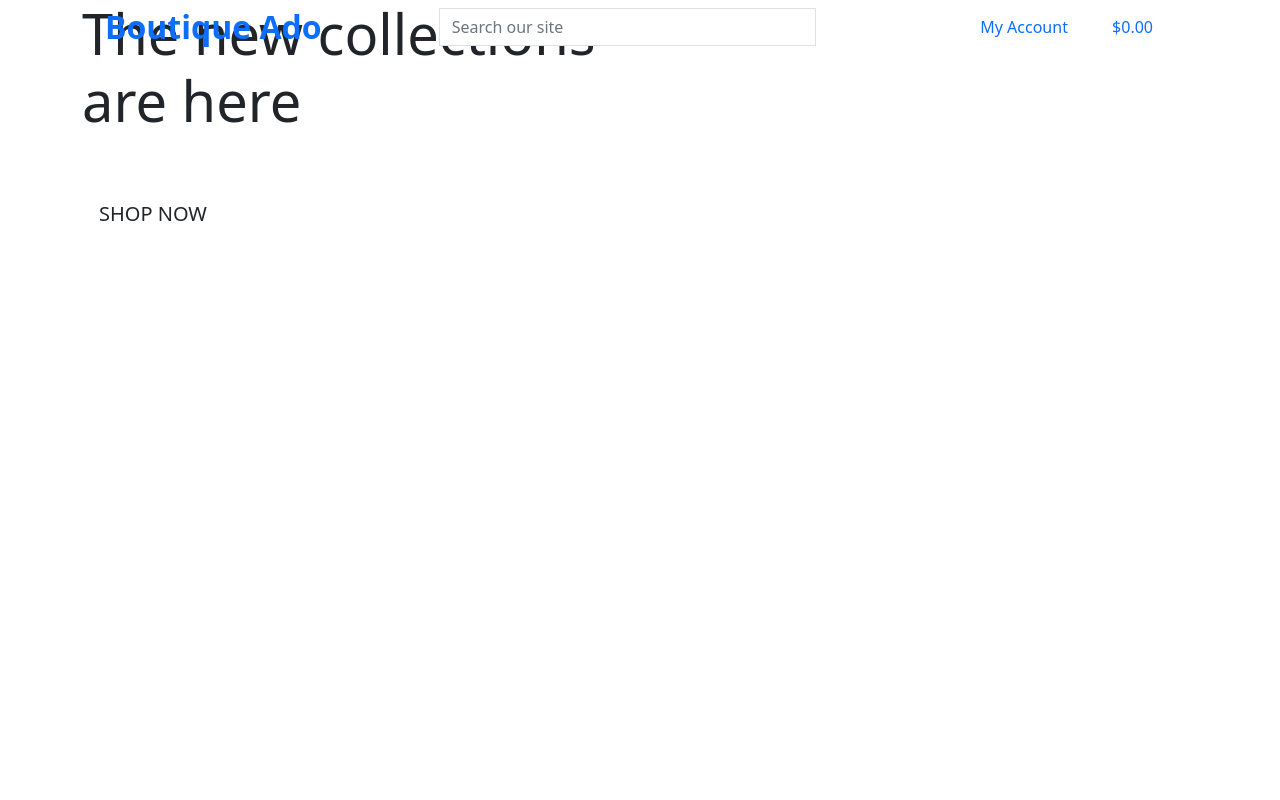
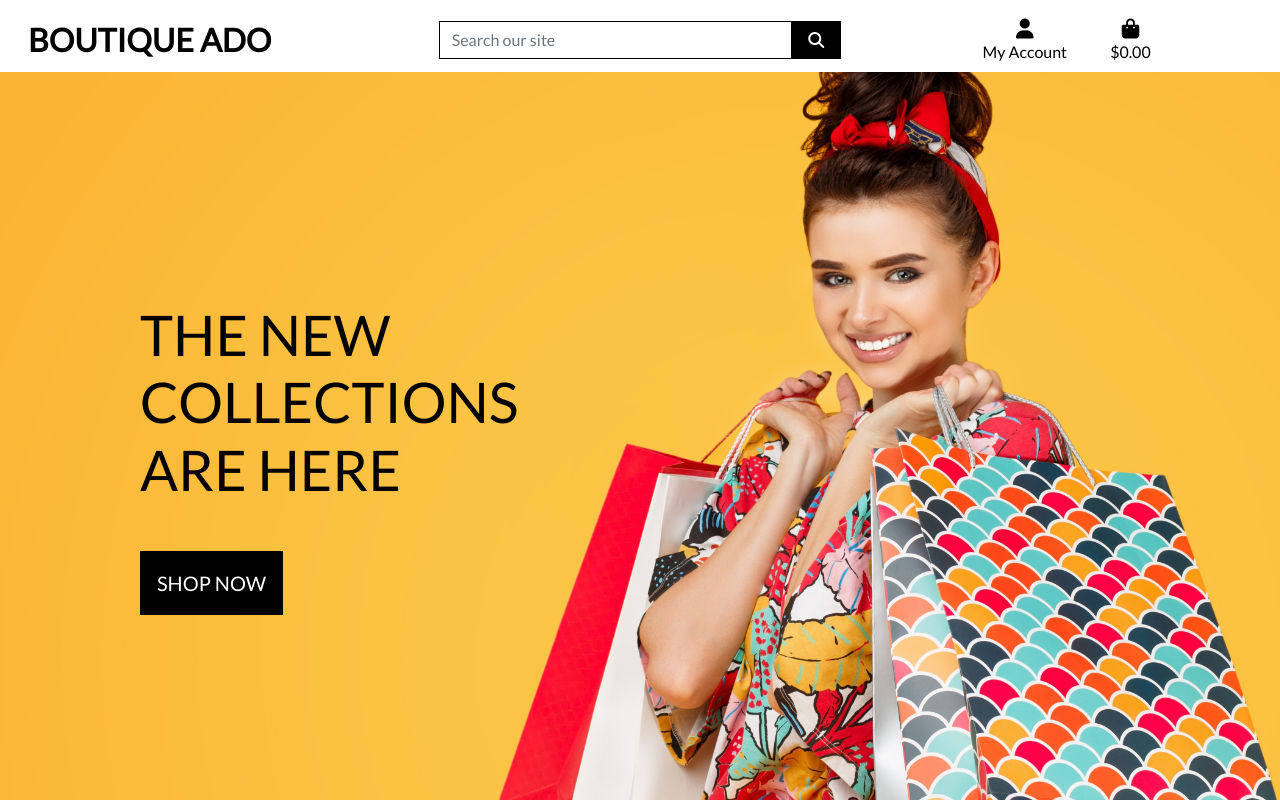
Before and after one commit to LitzN/Boutique-Ado-ci, a Django app: page / in a window 1280 px wide. Run offline with Django 3.2, Linux system fonts and the light colour scheme; some libraries are stand-ins or nearby versions.

Commit message:
Completed homepage header and css

```diff
--- a/boutique_ado/settings.py
+++ b/boutique_ado/settings.py
@@ -148,3 +148,7 @@ USE_TZ = True
 # https://docs.djangoproject.com/en/3.1/howto/static-files/
 
 STATIC_URL = '/static/'
+STATICFILES_DIRS = (os.path.join(BASE_DIR, 'static'),)
+
+MEDIA_URL = '/media/'
+MEDIA_ROOT = os.path.join(BASE_DIR, 'media')
--- a/boutique_ado/urls.py
+++ b/boutique_ado/urls.py
@@ -15,9 +15,11 @@ Including another URLconf
 """
 from django.contrib import admin
 from django.urls import path, include
+from django.conf import settings
+from django.conf.urls.static import static
 
 urlpatterns = [
     path('admin/', admin.site.urls),
     path('accounts/', include('allauth.urls')),
     path('', include('home.urls'))
-]
+] + static(settings.MEDIA_URL, document_root=settings.MEDIA_ROOT)
--- a/home/templates/home/index.html
+++ b/home/templates/home/index.html
@@ -19,7 +19,7 @@
             </h1>
             <div class="my-5">
                 <h4>
-                    <a href="" class="btn btn-lg rounded-0 text-uppercase py-3">
+                    <a href="" class="btn btn-lg btn-black rounded-0 text-uppercase py-3">
                         Shop Now
                     </a>
                 </h4>
--- /dev/null
+++ b/static/css/base.css
@@ -0,0 +1,82 @@
+html{
+    height:100%;
+}
+
+body{
+    background: url('/media/homepage.jpg') no-repeat center center fixed;
+    background-size:cover;
+    height:calc(100vh - 164px);
+    color:#555;
+    font-family:'Lato';
+}
+
+/* from Bulma */
+.icon{
+    align-items:center;
+    display:inline-flex;
+    justify-content:center;
+    height:1.5rem;
+    width:1.5rem;
+}
+
+.logo-font{
+    text-transform:uppercase;
+}
+
+.main-logo-link{
+    width:fit-content;
+}
+
+.shop-now-button{
+    background:black;
+    color:white;
+    min-width:260px;
+}
+
+.btn-black{
+    background:black;
+    color:white;
+}
+
+.shop-now-button:hover,
+.shop-now-button:active,
+.shop-now-button:focus,
+.btn-black:hover,
+.btn-black:active,
+.btn-black:focus{
+    background: #222;
+    color:white;
+}
+
+.text-black{
+    color:#000 !important;
+}
+
+.border-black{
+    border: 1px solid black !important;
+}
+
+/*----------------------------------Media Queries--*/
+
+/* slightly larger container on xl screen sizes */
+@media (min-width:1200px){
+    .container {
+        max-width:80%;
+    }
+}
+
+
+/* fixed top navbar only on medium and up */
+@media (min-width:992px){
+    .fixed-top-desktop-only{
+        position:fixed;
+        top:0;
+        right:0;
+        left:0;
+        z-index: 1030;
+    }
+
+    .header-container{
+        padding-top:164px;
+    }
+}
--- a/templates/base.html
+++ b/templates/base.html
@@ -14,12 +14,15 @@
 
     {% block corecss %}
         <link href="https://cdn.jsdelivr.net/npm/bootstrap@5.0.0-beta1/dist/css/bootstrap.min.css" rel="stylesheet" integrity="sha384-giJF6kkoqNQ00vy+HMDP7azOuL0xtbfIcaT9wjKHr8RbDVddVHyTfAAsrekwKmP1" crossorigin="anonymous">
-    {% endblock %}
+        <link href="https://fonts.googleapis.com/css2?family=Lato&display=swap" rel="stylesheet">
+        <link rel="stylesheet" href="{% static 'css/base.css' %}">
+        {% endblock %}
 
     {% block extra_css %}
     {% endblock %}
 
     {% block corejs %}
+        <script src="https://kit.fontawesome.com/c2af92f582.js" crossorigin="anonymous"></script>
         <script src="https://code.jquery.com/jquery-3.3.1.slim.min.js" integrity="sha384-q8i/X+965DzO0rT7abK41JStQIAqVgRVzpbzo5smXKp4YfRvH+8abtTE1Pi6jizo" crossorigin="anonymous"></script>
         <script src="https://cdn.jsdelivr.net/npm/@popperjs/core@2.5.4/dist/umd/popper.min.js" integrity="sha384-q2kxQ16AaE6UbzuKqyBE9/u/KzioAlnx2maXQHiDX9d4/zp8Ok3f+M7DPm+Ib6IU" crossorigin="anonymous"></script>
         <script src="https://cdn.jsdelivr.net/npm/bootstrap@5.0.0-beta1/dist/js/bootstrap.min.js" integrity="sha384-pQQkAEnwaBkjpqZ8RU1fF1AKtTcHJwFl3pblpTlHXybJjHpMYo79HY3hIi4NKxyj" crossorigin="anonymous"></script>
@@ -32,7 +35,7 @@
   </head>
   <body>
     <header class="container-fluid fixed-top">
-        <div class="row">
+        <div id="topnav" class="row bg-white pt-lg-2 d-none d-lg-flex">
             <div class="col-12 col-lg-4 my-auto py-1 py-lg-0 text-center text-lg-left">
                 <a href="{% url 'home' %}" class="nav-link main-logo-link">
                     <h2 class="logo-font text-black my-0"><strong>Boutique Ado</strong></h2>
```
Also changed, not shown: home/urls.py (line endings or trailing spaces), media/homepage.jpg (added).
